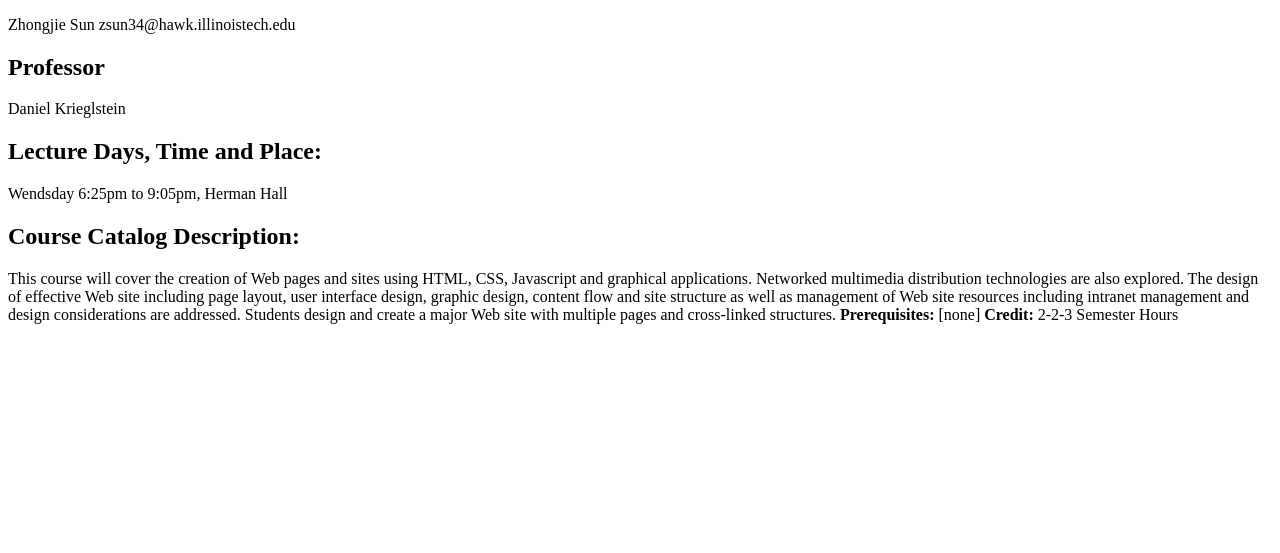
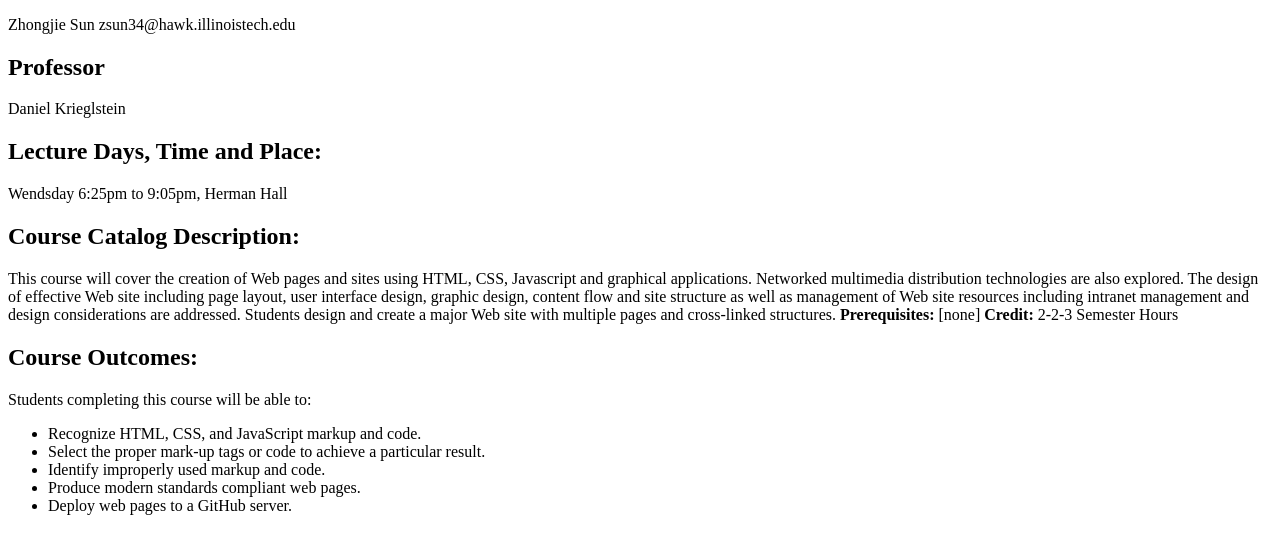
Before and after one commit to ZhongjieS/lab2, a plain HTML site: page index.html in a window 1280 px wide. Shown: the part 105-658 px from the top of the page. Drawn offline with Linux system fonts and the light colour scheme.

Commit message:
Update course details in index.html
Added detailed course outcomes and enhanced course description.

```diff
--- a/index.html
+++ b/index.html
@@ -17,6 +17,14 @@
 		Networked multimedia distribution technologies are also explored. The design of effective Web site including page layout,
 		user interface design, graphic design, content flow and site structure as well as management of Web site resources including intranet management and design
 		considerations are addressed. Students design and create a major Web site with multiple pages and cross-linked structures. <strong>Prerequisites:</strong> [none] <strong>Credit:</strong> 2-2-3 Semester Hours</p>
-
+  <h2>Course Outcomes:</h2>
+  <p>Students completing this course will be able to:</p>
+  <ul>
+    <li>Recognize HTML, CSS, and JavaScript markup and code.</li>
+    <li>Select the proper mark-up tags or code to achieve a particular result.</li>
+    <li>Identify improperly used markup and code.</li>
+    <li>Produce modern standards compliant web pages.</li>
+    <li>Deploy web pages to a GitHub server.</li>
+  </ul>
 
 </body>
```
Lines whose indentation alone changed are shown as unchanged.
